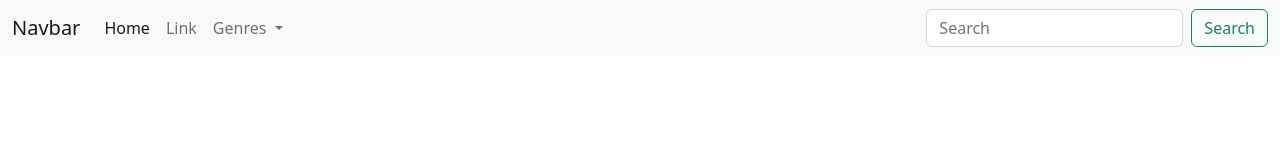
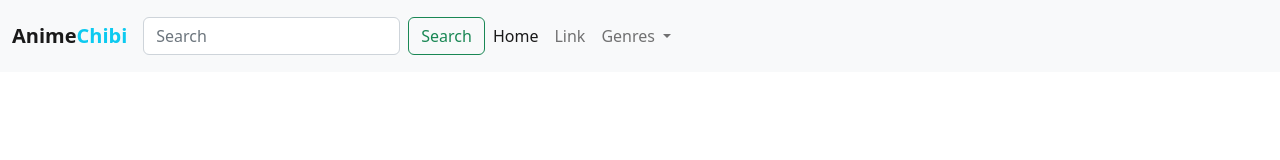
Before and after one commit to Jean0405/Anime-API, a plain HTML site: page index.html in a window 1280 px wide. Drawn offline with nearby package versions, Linux system fonts and the light colour scheme.

```diff
--- a/index.html
+++ b/index.html
@@ -14,11 +14,15 @@
 <body>
     <nav class="navbar navbar-expand-lg bg-light">
         <div class="container-fluid">
-          <a class="navbar-brand" href="#">Navbar</a>
+          <a class="navbar-brand fw-bold" href="#">Anime<span class="text-info">Chibi</span></a>
           <button class="navbar-toggler" type="button" data-bs-toggle="collapse" data-bs-target="#navbarSupportedContent" aria-controls="navbarSupportedContent" aria-expanded="false" aria-label="Toggle navigation">
             <span class="navbar-toggler-icon"></span>
           </button>
-          <div class="collapse navbar-collapse" id="navbarSupportedContent">
+          <div class="collapse navbar-collapse py-2" id="navbarSupportedContent">
+            <form class="d-flex" role="search">
+              <input class="form-control me-2" type="search" placeholder="Search" aria-label="Search">
+              <button class="btn btn-outline-success" type="submit">Search</button>
+            </form>
             <ul class="navbar-nav me-auto mb-2 mb-lg-0">
               <li class="nav-item">
                 <a class="nav-link active" aria-current="page" href="#">Home</a>
@@ -31,14 +35,10 @@
                   Genres
                 </a>
                 <ul class="dropdown-menu p-1" id="#genres">
-                  <!-- <li><button class="btn border-0 col-12"></button></li> -->
+                  <!-- <li><button class="btnGenre btn border-0 col-12" value="Hola">HEYYYYYYYYYY</button></li> -->
                 </ul>
               </li>
             </ul>
-            <form class="d-flex" role="search">
-              <input class="form-control me-2" type="search" placeholder="Search" aria-label="Search">
-              <button class="btn btn-outline-success" type="submit">Search</button>
-            </form>
           </div>
         </div>
       </nav>
```
